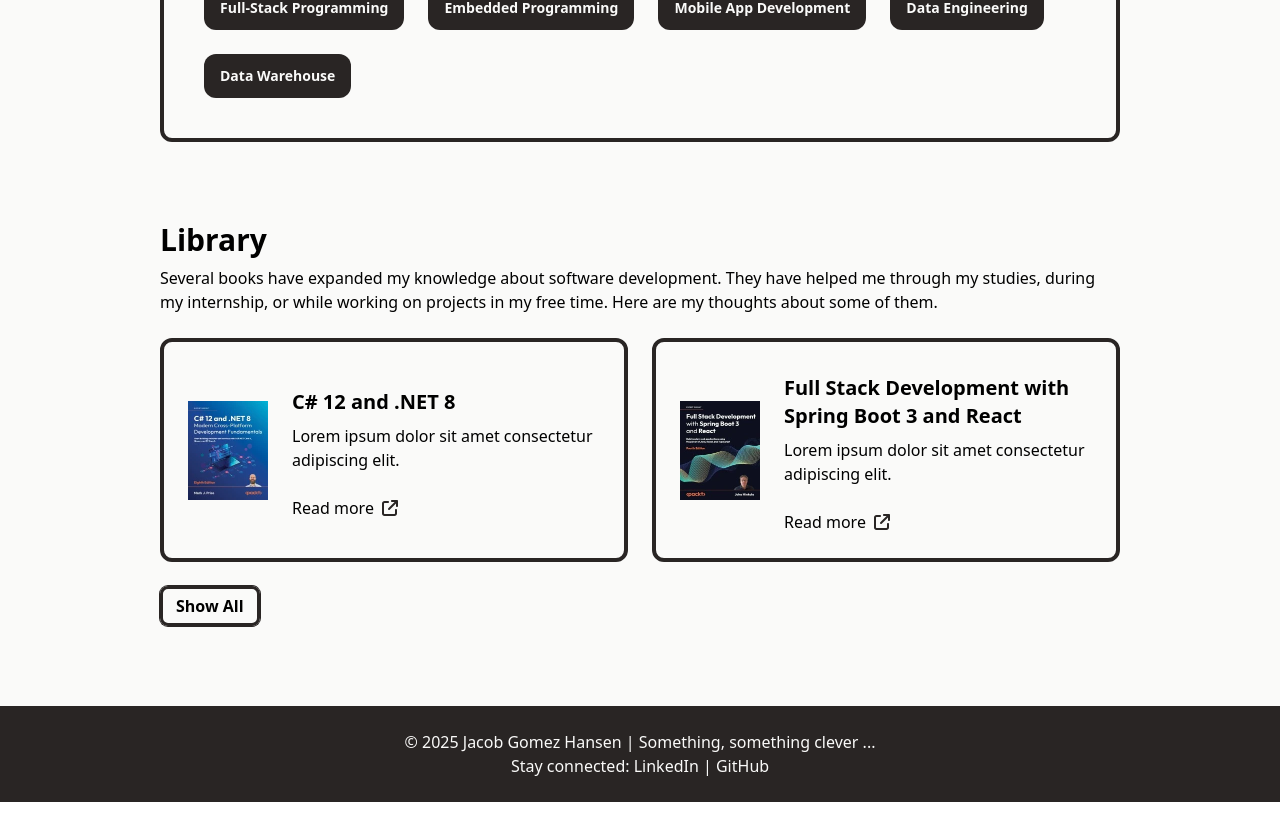
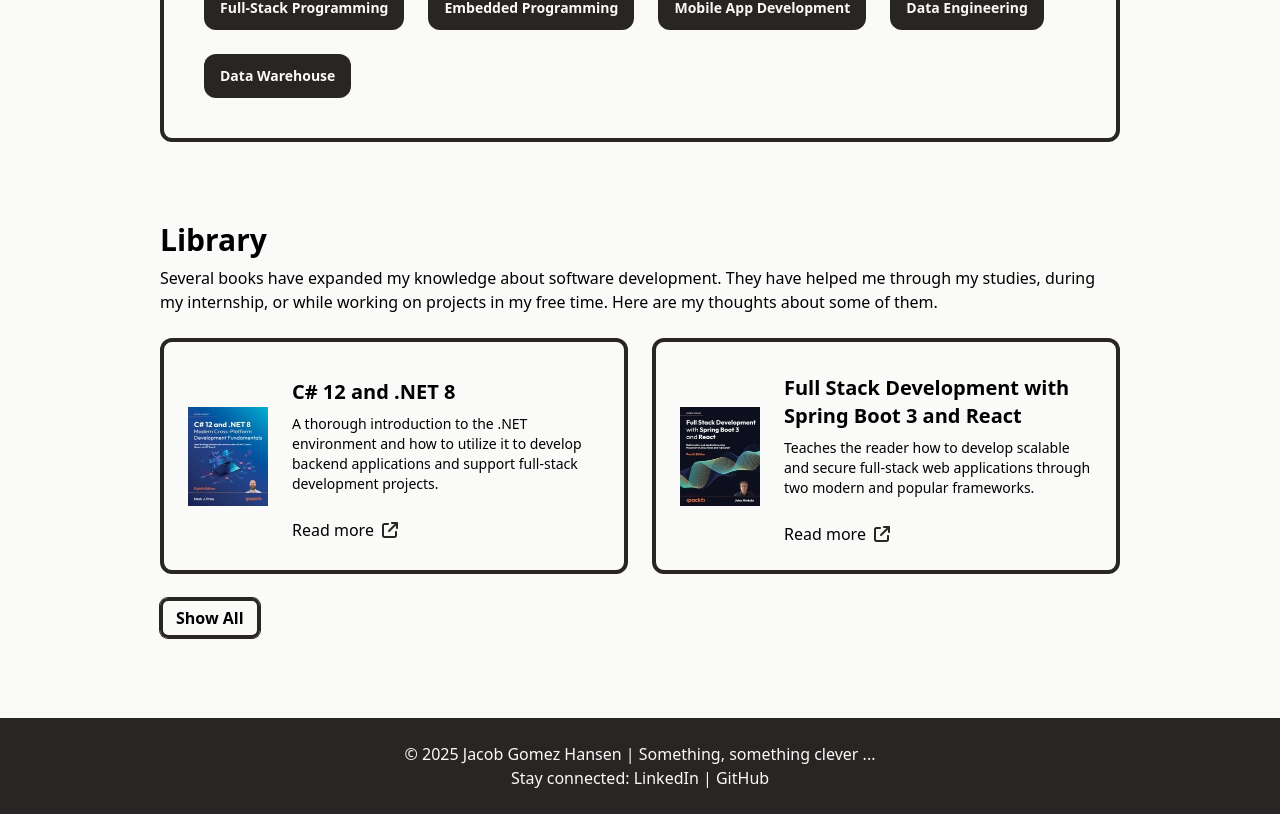
Before and after one commit to jacobg431/jacobgomezhansen.net, a React (Vite) app: page / in a window 1280 px wide. Shown: the part 2676-3490 px from the top of the page. Built offline with nearby package versions, Linux system fonts and the light colour scheme.

Commit message:
Added description to all library items

```diff
--- a/src/components/items/libraryItem.jsx
+++ b/src/components/items/libraryItem.jsx
@@ -9,6 +9,7 @@ function LibraryItem(props) {
     const realImageUrl = props.images[imageUrl]
     const libraryItemStyling =
         'border border-black border-4 flex flex-col xs:flex-row p-6 gap-6 text-center xs:text-left items-center rounded-xl'
+    const libraryItemDescriptionStyling = 'text-sm'
     const imageStyling = 'w-20'
     const libraryItemTitleStyling = 'text-xl font-bold py-2'
 
@@ -18,7 +19,7 @@ function LibraryItem(props) {
                 <img src={realImageUrl} alt={alt} className={imageStyling} />
                 <div>
                     <h3 className={libraryItemTitleStyling}>{title}</h3>
-                    <p>{description}</p>
+                    <p className={libraryItemDescriptionStyling}>{description}</p>
                     <ReadMoreExternalLink url={url} />
                 </div>
             </div>
--- a/src/data/libraryData.json
+++ b/src/data/libraryData.json
@@ -5,110 +5,187 @@
             "title": "C# 12 and .NET 8",
             "subtitle": "Modern Cross-Platform Development Fundamentals",
             "author": "Mark J. Price",
-            "description": "Lorem ipsum dolor sit amet consectetur adipiscing elit.",
+            "description": "A thorough introduction to the .NET environment and how to utilize it to develop backend applications and support full-stack development projects.",
             "alt": "C# 12 and .NET 8, Eighth Edition book cover.",
             "imageUrl": "/src/assets/images/library/C-Sharp-And-Dot-NET-160-Px.webp",
-            "url": "https://www.packtpub.com/en-us/product/c-12-and-net-8-modern-cross-platform-development-fundamentals-9781837635870"
+            "url": "https://www.packtpub.com/en-us/product/c-12-and-net-8-modern-cross-platform-development-fundamentals-9781837635870",
+            "labelList": [
+                {
+                    "key": 0,
+                    "color": "#292524",
+                    "text": "Østfold University College"
+                }
+            ]
         },
         {
             "key": 1,
             "title": "Full Stack Development with Spring Boot 3 and React",
             "subtitle": "",
             "author": "Juha Hinkula",
-            "description": "Lorem ipsum dolor sit amet consectetur adipiscing elit.",
+            "description": "Teaches the reader how to develop scalable and secure full-stack web applications through two modern and popular frameworks.",
             "alt": "Full Stack Development with Spring Boot 3 and React, Fourth Edition book cover.",
             "imageUrl": "/src/assets/images/library/Spring-Boot-3-And-React-160-Px.webp",
-            "url": "https://www.packtpub.com/en-us/product/full-stack-development-with-spring-boot-3-and-react-9781805126812"
+            "url": "https://www.packtpub.com/en-us/product/full-stack-development-with-spring-boot-3-and-react-9781805126812",
+            "labelList": [
+                {
+                    "key": 0,
+                    "color": "#292524",
+                    "text": "Personal project"
+                }
+            ]
         },
         {
             "key": 2,
             "title": "The Data Warehouse Toolkit",
             "subtitle": "The Definitive Guide to Dimensional Modeling",
             "author": "Ralph Kimball, Margy Ross",
-            "description": "Lorem ipsum dolor sit amet consectetur adipiscing elit.",
+            "description": "An investigation into what a data warehouse is, how it can be utilized in impactful ways, and how to systematically develop one. Came in handy during my Fresenius Kabi internship.",
             "alt": "The Data Warehouse Toolkit, Third Edition book cover.",
             "imageUrl": "/src/assets/images/library/Data-Warehouse-Toolkit-160-Px.webp",
-            "url": "https://www.kimballgroup.com/data-warehouse-business-intelligence-resources/books/data-warehouse-dw-toolkit/"
+            "url": "https://www.kimballgroup.com/data-warehouse-business-intelligence-resources/books/data-warehouse-dw-toolkit/",
+            "labelList": [
+                {
+                    "key": 0,
+                    "color": "#292524",
+                    "text": "Fresenius Kabi"
+                }
+            ]
         },
         {
             "key": 3,
             "title": "Computer Networking",
             "subtitle": "A Top-Down Approach",
             "author": "James F. Kurose, Keith W. Ross",
-            "description": "Lorem ipsum dolor sit amet consectetur adipiscing elit.",
+            "description": "A thorough description each layer in the TCP/IP network stack.",
             "alt": "Computer Networking, Eighth Edition book cover.",
             "imageUrl": "/src/assets/images/library/Computer-Networking-160-Px.webp",
-            "url": "https://www.pearson.com/en-us/subject-catalog/p/computer-networking/P200000003334/9780135928615"
+            "url": "https://www.pearson.com/en-us/subject-catalog/p/computer-networking/P200000003334/9780135928615",
+            "labelList": [
+                {
+                    "key": 0,
+                    "color": "#292524",
+                    "text": "Østfold University College"
+                }
+            ]
         },
         {
             "key": 4,
             "title": "Database Administration",
             "subtitle": "The Complete Guide to DBA Practices and Procedures",
             "author": "Craig S. Mullins",
-            "description": "Lorem ipsum dolor sit amet consectetur adipiscing elit.",
+            "description": "A thorough explanation of the responsibilities and practices of a DBA, as well as the importance of a business to view its data as an asset.",
             "alt": "Database Administration, Second Edition book cover.",
             "imageUrl": "/src/assets/images/library/Database-Admin-160-Px.webp",
-            "url": "https://www.oreilly.com/library/view/database-administration-the/9780133012743/"
+            "url": "https://www.oreilly.com/library/view/database-administration-the/9780133012743/",
+            "labelList": [
+                {
+                    "key": 0,
+                    "color": "#292524",
+                    "text": "Fresenius Kabi"
+                }
+            ]
         },
         {
             "key": 5,
             "title": "Databasesystemer",
             "subtitle": "",
             "author": "Bjørn Kristoffersen",
-            "description": "Lorem ipsum dolor sit amet consectetur adipiscing elit.",
+            "description": "Translating to \"Database Systems\" in English, this book introduces the reader to SQL, databases, and DBMS fundamentals through the lense of MySQL.",
             "alt": "Databasesystemer, Fifth Edition book cover.",
             "imageUrl": "/src/assets/images/library/Databasesystemer-160-Px.webp",
-            "url": "https://www.universitetsforlaget.no/databasesystemer-4"
+            "url": "https://www.universitetsforlaget.no/databasesystemer-4",
+            "labelList": [
+                {
+                    "key": 0,
+                    "color": "#292524",
+                    "text": "Østfold University College"
+                }
+            ]
         },
         {
             "key": 6,
             "title": "SQL Server 2019 Administrator's Guide",
             "subtitle": "",
             "author": "Marek Chmel, Vladimir Muzny",
-            "description": "Lorem ipsum dolor sit amet consectetur adipiscing elit.",
+            "description": "This book serves as a check-list or recipe on how to configure and administer SQL Server 2019 in accordance to the duties of a DBA.",
             "alt": "SQL Server 2019 Administrator's Guide, Second Edition book cover.",
             "imageUrl": "/src/assets/images/library/SQL-Server-Admin-Guide-160-Px.webp",
-            "url": "https://www.packtpub.com/en-no/product/sql-server-2019-administrators-guide-9781789954326"
+            "url": "https://www.packtpub.com/en-no/product/sql-server-2019-administrators-guide-9781789954326",
+            "labelList": [
+                {
+                    "key": 0,
+                    "color": "#292524",
+                    "text": "Fresenius Kabi"
+                }
+            ]
         },
         {
             "key": 7,
             "title": "Datasikkerhet",
             "subtitle": "Ikke bli svindlernes neste offer",
             "author": "Tom Heine Nätt, Christian F. Heide",
-            "description": "Lorem ipsum dolor sit amet consectetur adipiscing elit.",
+            "description": "Translates to \"Computer Security\" in English. This book explains various methods and attacks applied by hackers and scammers, as well as steps individuals and organizations can take to protect themselves online against these threats.",
             "alt": "Datasikkerhet, Second Edition book cover.",
             "imageUrl": "/src/assets/images/library/Datasikkerhet-160-Px.webp",
-            "url": "https://www.gyldendal.no/faglitteratur/ingenioerfag/data/datasikkerhet/p-10026601"
+            "url": "https://www.gyldendal.no/faglitteratur/ingenioerfag/data/datasikkerhet/p-10026601",
+            "labelList": [
+                {
+                    "key": 0,
+                    "color": "#292524",
+                    "text": "Østfold University College"
+                }
+            ]
         },
         {
             "key": 8,
             "title": "Python Crash Course",
             "subtitle": "",
             "author": "Eric Matthes",
-            "description": "Lorem ipsum dolor sit amet consectetur adipiscing elit.",
+            "description": "Takes the reader from beginner to intermediate pythoneer level by providing hands-on experience with three different programming projects. I especially learned a lot about refactoring, code design, and working with widely used Python libraries and frameworks.",
             "alt": "Python Crash Course, 2nd Edition book cover.",
             "imageUrl": "/src/assets/images/library/Python-Crash-Course-160-Px.webp",
-            "url": "https://www.amazon.com/Python-Crash-Course-2nd-Edition/dp/1593279280"
+            "url": "https://www.amazon.com/Python-Crash-Course-2nd-Edition/dp/1593279280",
+            "labelList": [
+                {
+                    "key": 0,
+                    "color": "#292524",
+                    "text": "Østfold University College"
+                }
+            ]
         },
         {
             "key": 9,
             "title": "Digital Fundamentals",
             "subtitle": "",
             "author": "Thomas L. Floyd",
-            "description": "This book inspired me to build redstone circuits in Minecraft.",
+            "description": "Beginning with the foundational concepts of logic gates, the book builds continues by exploring the workings of combinational logic circuits and memory cells. From there, the analysis progresses to higher levels of abstraction, examining data storage devices and central processing units (CPUs). Finally, the author offers a broad overview of how an entire computer system functions from a hardware perspective.",
             "alt": "Digital Fundamentals, Eleventh Edition book cover.",
             "imageUrl": "/src/assets/images/library/Digital-Fundamentals-160-Px.webp",
-            "url": "https://www.pearson.com/en-us/subject-catalog/p/digital-fundamentals/P200000001044/9780137506309"
+            "url": "https://www.pearson.com/en-us/subject-catalog/p/digital-fundamentals/P200000001044/9780137506309",
+            "labelList": [
+                {
+                    "key": 0,
+                    "color": "#292524",
+                    "text": "Østfold University College"
+                }
+            ]
         },
         {
             "key": 10,
             "title": "Electronics Fundamentals",
             "subtitle": "Circuits, Devices and Applications",
             "author": "Thomas L. Floyd, David L. Buchla",
-            "description": "Lorem ipsum dolor sit amet consectetur adipiscing elit.",
+            "description": "This 1000+ pages long book lays the physics and chemistry foundation for the concepts discussed in Digital Fundamentals. This includes investigating fundamental electronic components (e.g. capacitors, transistors, operational amplifiers) and how these can used to create increasingly more complex circuit systems.",
             "alt": "Electronics Fundamentals, Eighth Edition book cover",
             "imageUrl": "/src/assets/images/library/Electronics-Fundamentals-160-Px.webp",
-            "url": "https://www.pearson.de/electronics-fundamentals-pearson-new-international-edition-pdf-ebook-9781292038117"
+            "url": "https://www.pearson.de/electronics-fundamentals-pearson-new-international-edition-pdf-ebook-9781292038117",
+            "labelList": [
+                {
+                    "key": 0,
+                    "color": "#292524",
+                    "text": "Østfold University College"
+                }
+            ]
         }
     ]
 }
```
